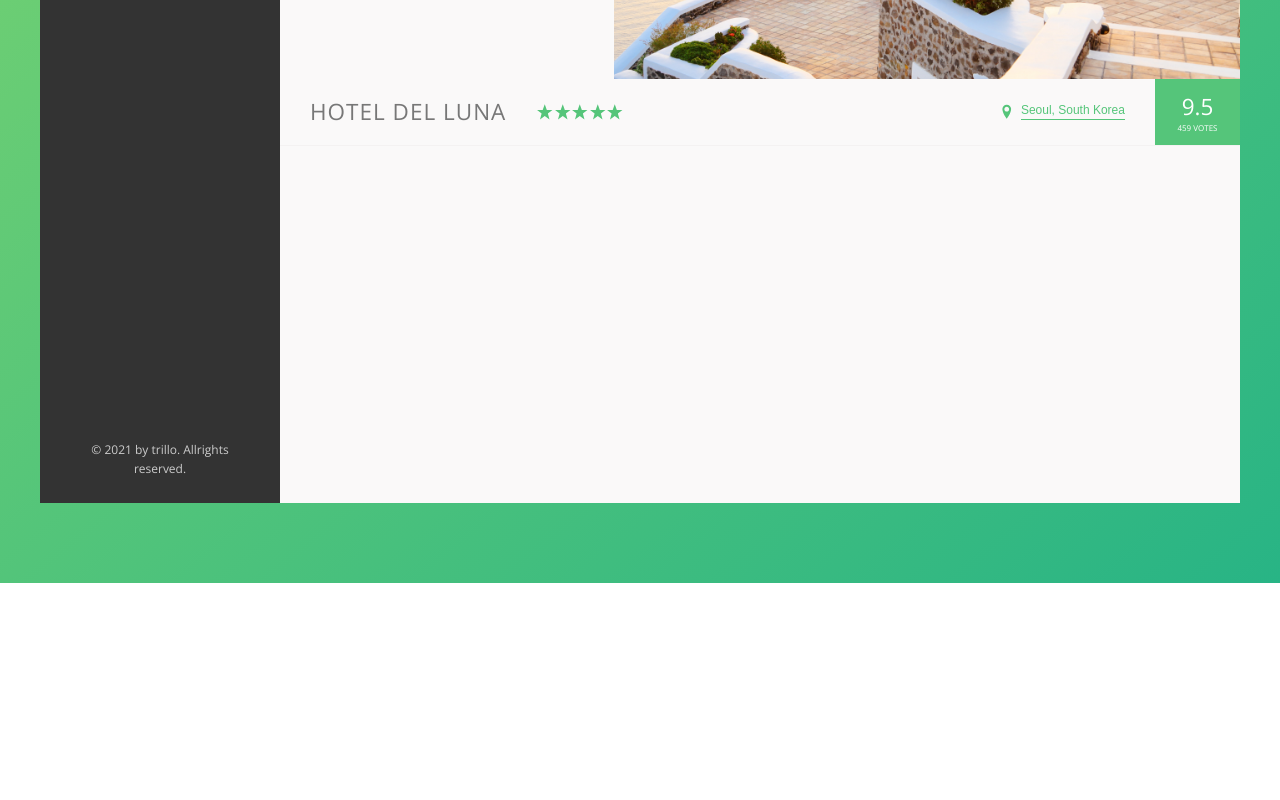
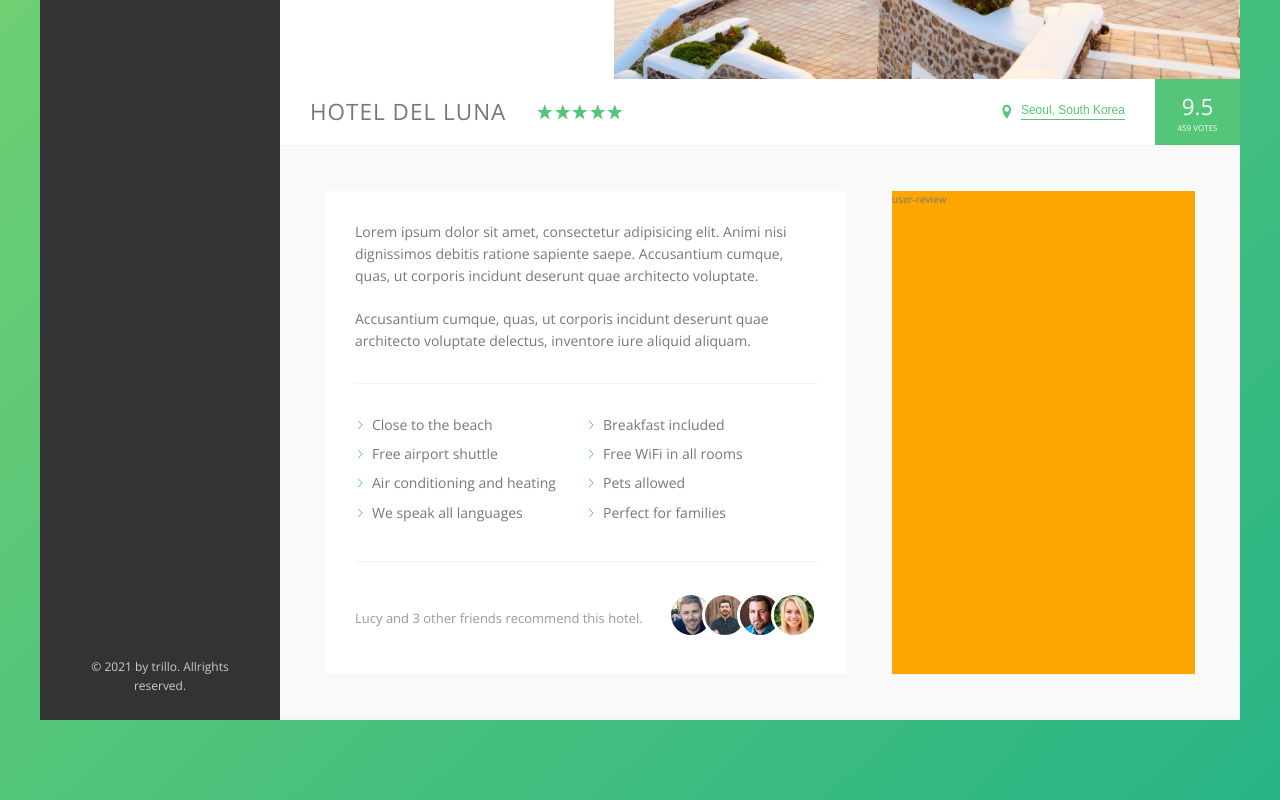
Before and after one commit to jaru66aru/ja.trillo, a website: page index.html in a window 1280 px wide. Shown: the part 447-1247 px from the top of the page. Before the commit the page ends 1030 px from the top, so only its background shows below. Drawn offline with nearby package versions, Linux system fonts and the light colour scheme.

Commit message:
Build the Description

```diff
--- a/index.html
+++ b/index.html
@@ -126,6 +126,40 @@
                             <div class="overview__rating-count">459 votes</div>
                         </div>
                     </div>
+                    <div class="detail">
+                        <div class="description">
+                            <p class="paragraph">
+                                Lorem ipsum dolor sit amet, consectetur adipisicing elit. Animi nisi dignissimos debitis ratione sapiente saepe. Accusantium cumque, quas, ut corporis incidunt deserunt quae architecto voluptate.
+                            </p>
+                            <p class="paragraph">
+                                Accusantium cumque, quas, ut corporis incidunt deserunt quae architecto voluptate delectus, inventore iure aliquid aliquam.
+                            </p>
+                            <ul class="list">
+                                <li class="list__item">Close to the beach</li>
+                                <li class="list__item">Breakfast included</li>
+                                <li class="list__item">Free airport shuttle</li>
+                                <li class="list__item">Free WiFi in all rooms</li>
+                                <li class="list__item">Air conditioning and heating</li>
+                                <li class="list__item">Pets allowed</li>
+                                <li class="list__item">We speak all languages</li>
+                                <li class="list__item">Perfect for families</li>
+                            </ul>
+                            <div class="recommend">
+                                <p class="recommend__count">
+                                    Lucy and 3 other friends recommend this hotel.
+                                </p>
+                                <div class="recommend__friends">
+                                    <img src="img/user-3.jpg" alt="Friend 1" class="recommend__photo">
+                                    <img src="img/user-4.jpg" alt="Friend 2" class="recommend__photo">
+                                    <img src="img/user-5.jpg" alt="Friend 3" class="recommend__photo">
+                                    <img src="img/user-6.jpg" alt="Friend 4" class="recommend__photo">
+                                </div>
+                            </div>
+                        </div>
+                        <div class="user-review">
+                            user-review
+                        </div>
+                    </div>
                 </main>
             </div>
         </div>
--- a/sass/_base.scss
+++ b/sass/_base.scss
@@ -13,6 +13,9 @@
     --color-grey-dark-3: #999;
 
     --shadow-dark: 0 2rem 6rem rgba(#000, .3);
+    --shadow-light: 0 2rem 5rem rgba(#000,.06);
+
+    --line: 1px solid var(--color-grey-light-2);
 }
 
 * {
--- a/sass/_components.scss
+++ b/sass/_components.scss
@@ -198,7 +198,7 @@
 .overview{
     display: flex;
     align-items: center;
-    border-bottom: 1px solid var(--color-grey-light-2);
+    border-bottom: var(--line);
     &__heading {
         font-size: 2.25rem;
         font-weight: 300;
@@ -291,3 +291,73 @@
         box-shadow: none;
     }
 }
+
+///////////////////////////////
+// PARAGRAPH
+.paragraph:not(:last-of-type) {
+    margin-bottom: 2rem;
+}
+
+
+///////////////////////////////
+// LIST
+.list {
+    list-style: none;
+    margin: 3rem 0;
+    padding: 3rem 0;
+    border-top: var(--line);
+    border-bottom: var(--line);
+
+    display: flex;
+    flex-wrap: wrap;
+
+    &__item {
+        flex: 0 0 50%;
+        margin-bottom: .7rem;
+    }
+
+    &__item::before {
+        content: "";
+        display: inline-block;
+        height: 1rem;
+        width: 1rem;
+        margin-right: .7rem;
+
+        // Old browser
+        //background-image: url(../img/chevron-thin-right.svg);
+        //background-size: cover;
+
+        // New browser
+        background-color: var(--color-primary);
+        -webkit-mask-image: url(../img/chevron-thin-right.svg);
+        -webkit-mask-size: cover;
+        mask-image: url(../img/chevron-thin-right.svg);
+        mask-size: cover;
+    }
+}
+
+///////////////////////////////
+// RECOMMEND
+.recommend {
+    font-size: 1.3rem;
+    color: var(--color-grey-dark-3);
+
+    display: flex;
+    align-items: center;
+
+    &__count {
+        margin-right: auto;
+    }
+
+    &__photo {
+        box-sizing: content-box;
+        height: 4rem;
+        width: 4rem;
+        border-radius: 50%;
+        border: 3px solid #fff;
+
+        &:not(:last-child) {
+            margin-right: -1.5rem;
+        }
+    }
+}
--- a/sass/_layout.scss
+++ b/sass/_layout.scss
@@ -11,7 +11,7 @@
     font-size: 1.4rem;
     height: 7rem;
     background-color: #fff;
-    border-bottom: 1px solid var(--color-grey-light-2);
+    border-bottom: var(--line);
 
     display: flex;
     justify-content: space-between;
@@ -33,6 +33,27 @@
 }
 
 .hotel-view {
-    height: 80rem;
+    background-color: #fff;
     flex: 1;
 }
+
+.detail {
+    display: flex;
+    padding: 4.5rem;
+    background-color: var(--color-grey-light-1);
+    border-bottom: var(--line);
+}
+
+.description {
+    font-size: 1.4rem;
+    background-color: white;
+    box-shadow: var(--shadow-light);
+    padding: 3rem;
+    flex: 0 0 60%;
+    margin-right: 4.5rem;
+}
+
+.user-review {
+    background-color: orange;
+    flex: 1;
+}
```
Also changed, not shown: css/style.css.
